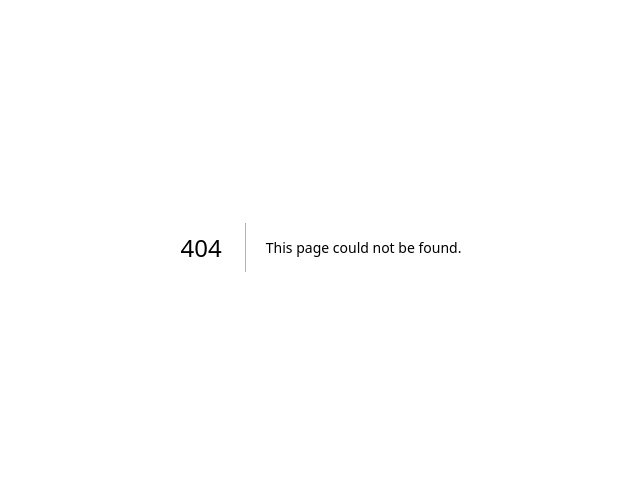
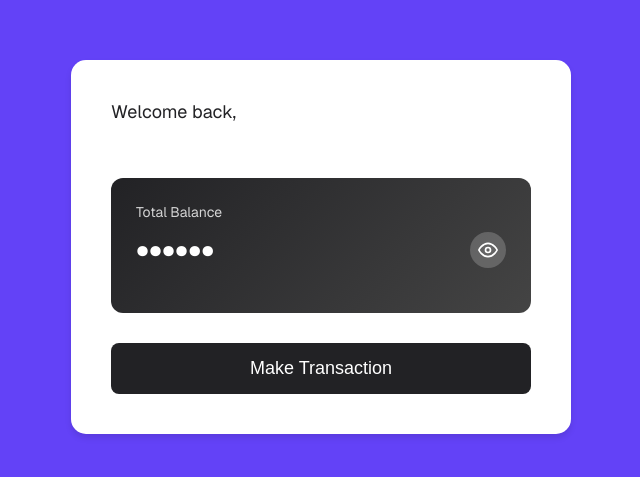
Before and after one commit to preetam-vunet/VuPay, a Next.js app: page /dashboard in a window 1280 px wide. Before the commit this address had no page. Shown: the part 153-630 px from the top of the page, without its empty margins (319-959 px from the left). Built offline with nearby package versions, Linux system fonts and the light colour scheme; sample sign-in values are in the browser's storage.

Commit message:
Added dashboard route and created page

```diff
--- /dev/null
+++ b/app/dashboard/page.module.css
@@ -0,0 +1,111 @@
+.container {
+    width: 100%;
+    height: 100%;
+    display: flex;
+    justify-content: center;
+    align-items: center;
+    background-color: var(--background-color);
+    padding: 20px;
+}
+
+.card {
+    background: var(--login-background-color);
+    padding: 40px;
+    border-radius: 15px;
+    box-shadow: 0 4px 6px rgba(0, 0, 0, 0.1);
+    width: 100%;
+    max-width: 500px;
+    display: flex;
+    flex-direction: column;
+    gap: 30px;
+}
+
+.header {
+    margin-bottom: 20px;
+}
+
+.welcome {
+    font-size: 18px;
+    color: var(--text-color-2);
+    margin-bottom: 5px;
+}
+
+.userName {
+    font-size: 32px;
+    font-weight: 600;
+    color: var(--text-color-2);
+}
+
+.balanceCard {
+    background: linear-gradient(135deg, var(--text-color-2), #444);
+    padding: 25px;
+    border-radius: 12px;
+    color: #fff;
+    position: relative;
+    overflow: hidden;
+}
+
+.balanceLabel {
+    font-size: 14px;
+    opacity: 0.8;
+    margin-bottom: 5px;
+}
+
+.balanceRow {
+    display: flex;
+    align-items: center;
+    justify-content: space-between;
+    margin-bottom: 15px;
+}
+
+.balanceAmount {
+    font-size: 36px;
+    font-weight: 700;
+}
+
+.eyeButton {
+    background: rgba(255, 255, 255, 0.2);
+    border: none;
+    border-radius: 50%;
+    width: 36px;
+    height: 36px;
+    display: flex;
+    align-items: center;
+    justify-content: center;
+    cursor: pointer;
+    color: #fff;
+    transition: background 0.2s;
+}
+
+.eyeButton:hover {
+    background: rgba(255, 255, 255, 0.3);
+}
+
+.accountNumber {
+    font-size: 16px;
+    opacity: 0.8;
+    letter-spacing: 1px;
+}
+
+.actions {
+    display: flex;
+    flex-direction: column;
+    gap: 15px;
+}
+
+.actionButton {
+    background-color: var(--text-color-2);
+    color: var(--login-background-color);
+    border: none;
+    border-radius: 8px;
+    padding: 15px;
+    font-size: 18px;
+    font-weight: 500;
+    cursor: pointer;
+    transition: transform 0.1s;
+    width: 100%;
+}
+
+.actionButton:active {
+    transform: scale(0.98);
+}
--- /dev/null
+++ b/app/dashboard/page.tsx
@@ -0,0 +1,93 @@
+"use client";
+
+import { useEffect, useState } from "react";
+import { useRouter } from "next/navigation";
+import styles from "./page.module.css";
+
+interface Account {
+    account_number: string;
+    account_holder_name: string;
+    balance: number;
+    debit_card_number: string;
+}
+
+export default function DashboardPage() {
+    const router = useRouter();
+    const [account, setAccount] = useState<Account | null>(null);
+    const [showBalance, setShowBalance] = useState(false);
+    const [isLoading, setIsLoading] = useState(true);
+
+    useEffect(() => {
+        const storedAccount = localStorage.getItem("selectedAccount");
+        if (storedAccount) {
+            try {
+                setAccount(JSON.parse(storedAccount));
+            } catch (e) {
+                console.error("Failed to parse account data", e);
+                router.push("/account-selection");
+            }
+        } else {
+            router.push("/account-selection");
+        }
+        setIsLoading(false);
+    }, [router]);
+
+    if (isLoading) {
+        return <div className={styles.container}>Loading dashboard...</div>;
+    }
+
+    if (!account) {
+        return null;
+    }
+
+    const maskedBalance = "••••••";
+
+    return (
+        <div className={styles.container}>
+            <div className={styles.card}>
+                <div className={styles.header}>
+                    <div className={styles.welcome}>Welcome back,</div>
+                    <div className={styles.userName}>{account.account_holder_name}</div>
+                </div>
+
+                <div className={styles.balanceCard}>
+                    <div className={styles.balanceLabel}>Total Balance</div>
+                    <div className={styles.balanceRow}>
+                        <div className={styles.balanceAmount}>
+                            {showBalance ? `$${account.balance.toLocaleString()}` : maskedBalance}
+                        </div>
+                        <button
+                            className={styles.eyeButton}
+                            onClick={() => setShowBalance(!showBalance)}
+                            aria-label="Toggle Balance Visibility"
+                        >
+                            {showBalance ? (
+                                <svg width="20" height="20" viewBox="0 0 24 24" fill="none" stroke="currentColor" strokeWidth="2" strokeLinecap="round" strokeLinejoin="round">
+                                    <path d="M17.94 17.94A10.07 10.07 0 0 1 12 20c-7 0-11-8-11-8a18.45 18.45 0 0 1 5.06-5.94M9.9 4.24A9.12 9.12 0 0 1 12 4c7 0 11 8 11 8a18.5 18.5 0 0 1-2.16 3.19m-6.72-1.07a3 3 0 1 1-4.24-4.24"></path>
+                                    <line x1="1" y1="1" x2="23" y2="23"></line>
+                                </svg>
+                            ) : (
+                                <svg width="20" height="20" viewBox="0 0 24 24" fill="none" stroke="currentColor" strokeWidth="2" strokeLinecap="round" strokeLinejoin="round">
+                                    <path d="M1 12s4-8 11-8 11 8 11 8-4 8-11 8-11-8-11-8z"></path>
+                                    <circle cx="12" cy="12" r="3"></circle>
+                                </svg>
+                            )}
+                        </button>
+                    </div>
+                    <div className={styles.accountNumber}>
+                        {account.account_number}
+                    </div>
+                </div>
+
+                <div className={styles.actions}>
+                    <button
+                        className={styles.actionButton}
+                        onClick={() => router.push("/transaction")}
+                    >
+                        Make Transaction
+                    </button>
+                </div>
+            </div>
+        </div>
+    );
+}
```
